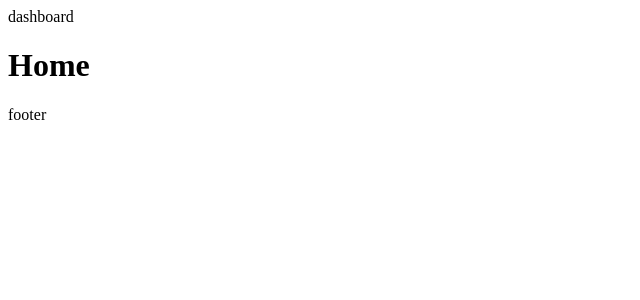
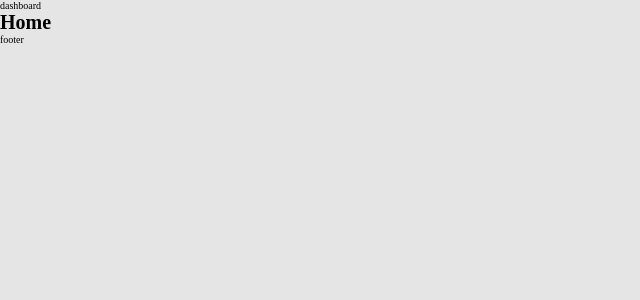
Before and after one commit to renanlimaleite/dashboard-vite-react-ts, a React (Vite) app: page / in a window 1280 px wide. Shown: the top 300 px of the page, without its empty margins (0-640 px from the left). Built offline with nearby package versions, Linux system fonts and the light colour scheme.

Commit message:
chore: add style components and configs

```diff
--- a/package.json
+++ b/package.json
@@ -10,11 +10,13 @@
   "dependencies": {
     "react": "^18.0.0",
     "react-dom": "^18.0.0",
-    "react-router-dom": "^6.3.0"
+    "react-router-dom": "^6.3.0",
+    "styled-components": "^5.3.5"
   },
   "devDependencies": {
     "@types/react": "^18.0.0",
     "@types/react-dom": "^18.0.0",
+    "@types/styled-components": "^5.1.25",
     "@typescript-eslint/eslint-plugin": "^5.26.0",
     "@typescript-eslint/parser": "^5.26.0",
     "@vitejs/plugin-react": "^1.3.0",
--- a/src/App.tsx
+++ b/src/App.tsx
@@ -1,13 +1,22 @@
+import { ThemeProvider } from "styled-components";
 import { BrowserRouter } from "react-router-dom";
 import { MyRoutes } from "./routes";
+import GlobalStyle from "./styles/global";
+
+import { myTheme } from "./styles/theme/default";
 
 function App() {
   return (
-    <BrowserRouter>
-      <header>dashboard</header>
-      <MyRoutes />
-      <footer>footer</footer>
-    </BrowserRouter>
+    <>
+      <BrowserRouter>
+        <ThemeProvider theme={myTheme}>
+          <GlobalStyle />
+          <header>dashboard</header>
+          <MyRoutes />
+          <footer>footer</footer>
+        </ThemeProvider>
+      </BrowserRouter>
+    </>
   );
 }
 
--- /dev/null
+++ b/src/styles/global.ts
@@ -0,0 +1,29 @@
+import { createGlobalStyle } from "styled-components";
+
+export default createGlobalStyle`
+  * {
+    margin: 0;
+    padding: 0;
+    box-sizing: border-box;
+  }
+
+  html, body {
+    background-color: ${({ theme }) => theme.colors.background};
+  }
+
+  html {
+    font-size: 62.5%;
+  }
+
+  body {
+    height: 100%;
+  }
+
+  button {
+    cursor: pointer;
+  }
+
+  a {
+    text-decoration: none;
+  }
+`;
--- /dev/null
+++ b/src/styles/theme/default.ts
@@ -0,0 +1,8 @@
+import { DefaultTheme } from "styled-components";
+
+export const myTheme: DefaultTheme = {
+  colors: {
+    background: "#e5e5e5",
+    black700: "#202020",
+  },
+};
```
Also changed, not shown: src/styles/styled.d.ts (added, +11 -0 lines), 1 other file (tests, documents, lock files or other folders).
